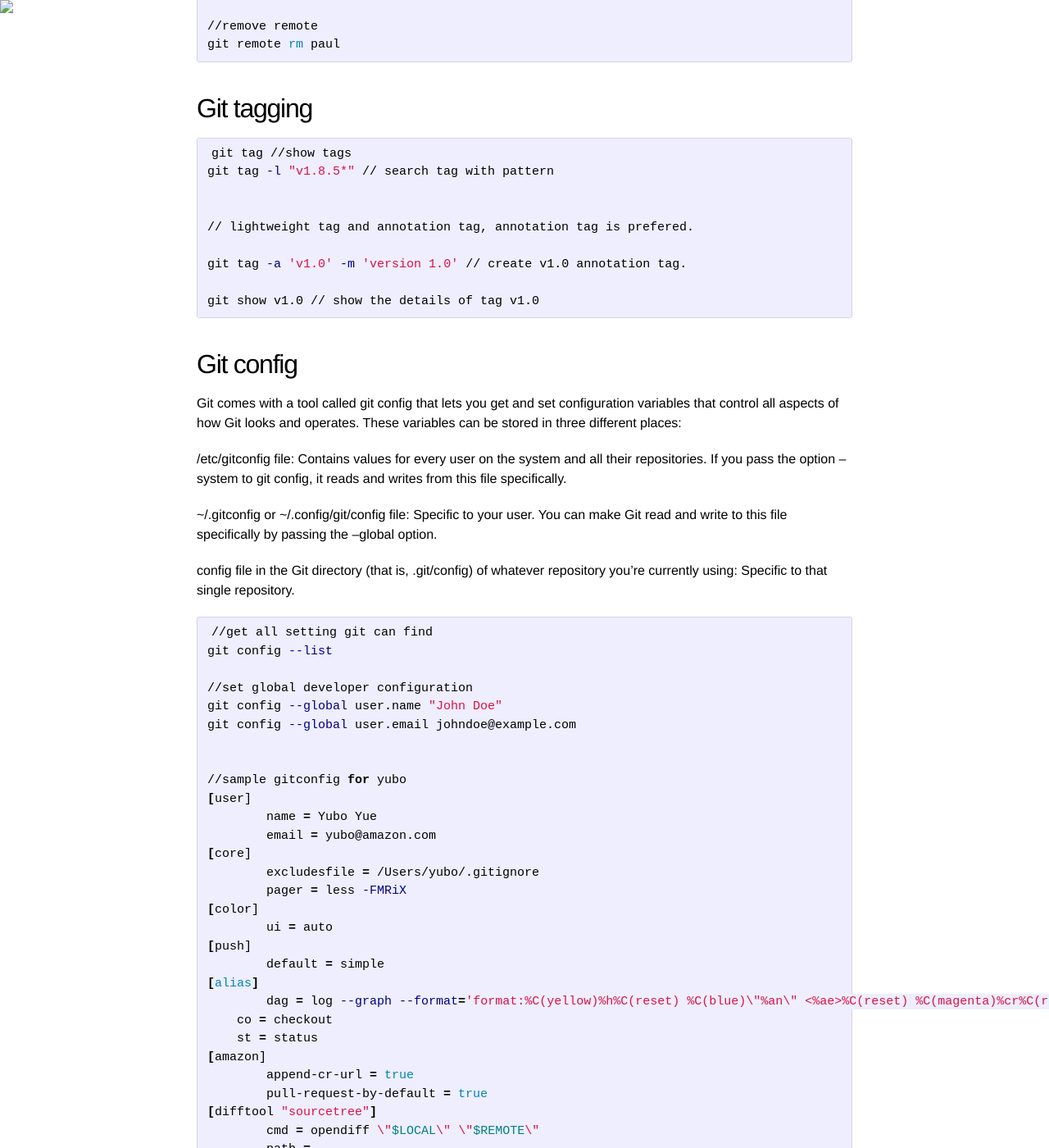
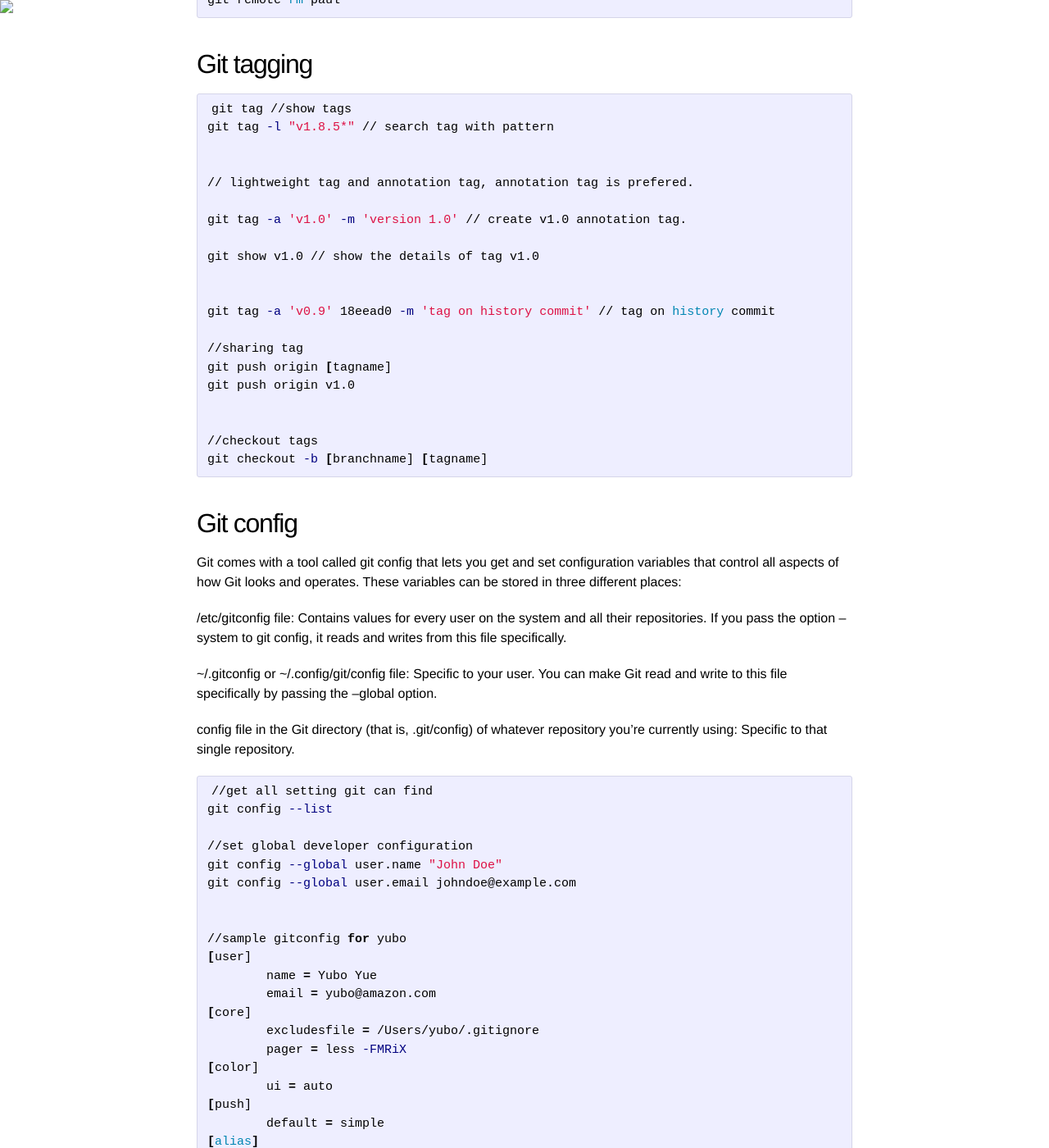
Before and after one commit to yubo-yue/yubo-yue.github.io, a Jekyll site: the page built from _posts/2015-06-11-git-best-practise.markdown, in a window 1280 px wide and 1400 px high, scrolled down 1946 px. Shown: the whole window at 82% size. Built offline with Jekyll 4.4.1, drawn with Linux system fonts in a browser that asks for light colours; part of the change alters nothing that is shown; some of the changed text lies outside the part shown.

Commit message:
update yubo gitconfig file

```diff
--- a/_posts/2015-06-11-git-best-practise.markdown
+++ b/_posts/2015-06-11-git-best-practise.markdown
@@ -4,8 +4,6 @@ title:  "Git Best Practise"
 date: 2015-06-11 11:50:13
 categories: Git Best Practise
 ---
-
-##
 
 ## Useful URLS
 1. http://sethrobertson.github.io/GitBestPractices
@@ -106,6 +104,16 @@ git tag -a 'v1.0' -m 'version 1.0' // create v1.0 annotation tag.
 git show v1.0 // show the details of tag v1.0
 
 
+git tag -a 'v0.9' 18eead0 -m 'tag on history commit' // tag on history commit
+
+//sharing tag
+git push origin [tagname]
+git push origin v1.0
+
+
+//checkout tags
+git checkout -b [branchname] [tagname]
+
 {% endhighlight %}
 
 ## Git config
@@ -144,12 +152,22 @@ git config --global user.email johndoe@example.com
 	dag = log --graph --format='format:%C(yellow)%h%C(reset) %C(blue)\"%an\" <%ae>%C(reset) %C(magenta)%cr%C(reset)%C(auto)%d%C(reset)%n%s' --date-order
     co = checkout
     st = status
+    br = branch
+    ci = commit
+
+    unstage = reset HEAD --
 [amazon]
 	append-cr-url = true
 	pull-request-by-default = true
+[diff]
+    #tool = opendiff
+    tool = sourcetree
 [difftool "sourcetree"]
-	cmd = opendiff \"$LOCAL\" \"$REMOTE\"
-	path =
+    #cmd = opendiff \"$LOCAL\" \"$REMOTE\"
+	cmd = /Applications/SourceTree.app/Contents/Resources/opendiff-w.sh \"$LOCAL\" \"$REMOTE\"
+
+[merge]
+    tool = sourcetree
 [mergetool "sourcetree"]
 	cmd = /Applications/SourceTree.app/Contents/Resources/opendiff-w.sh \"$LOCAL\" \"$REMOTE\" -ancestor \"$BASE\" -merge \"$MERGED\"
 	trustExitCode = true
```
